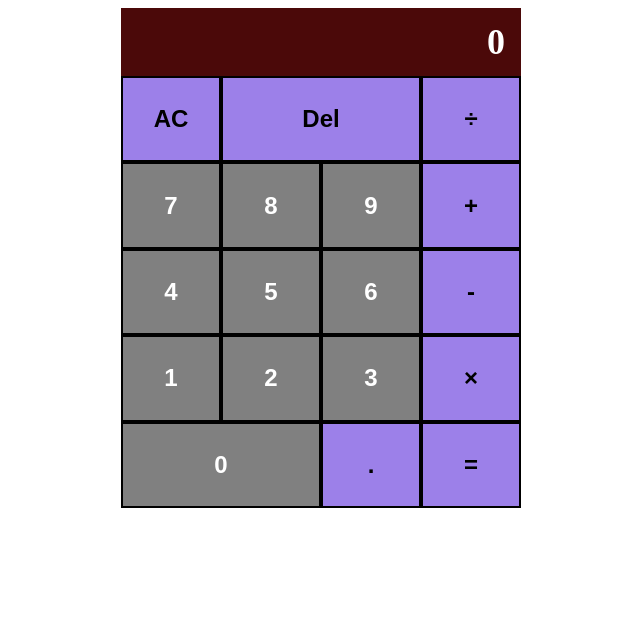
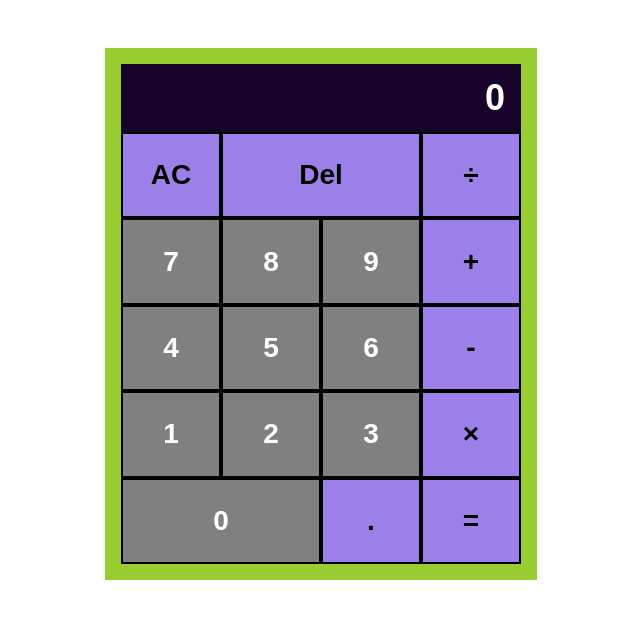
Before and after one commit to ayewhosthat/calculator, a plain HTML site: page index.html in a window 1280 px wide. Shown: the whole page, without its empty margins (319-959 px from the left). Drawn offline with Linux system fonts and the light colour scheme.

Commit message:
Improve calculator styling including borders + fonts

```diff
--- a/style.css
+++ b/style.css
@@ -9,6 +9,8 @@ body {
     flex-direction: column;
     width: 400px;
     height: 500px;
+    margin: 40px auto auto auto;
+    border: 16px solid yellowgreen;
 }
 
 .row {
@@ -40,8 +42,9 @@ body {
 .display {
     width: auto;
     height: 36px;
-    background-color: rgb(75, 9, 9);
+    background-color: rgb(23, 2, 41);
     color: white;
+    font-family: Arial, Helvetica, sans-serif;
     font-size: 36px;
     font-weight: bold;
     display: flex;
@@ -53,7 +56,7 @@ body {
 button {
     width: 100%;
     height: auto;
-    font-size: 24px;
+    font-size: 28px;
     font-weight: bold;
     border: 2px solid black;
 }
```
